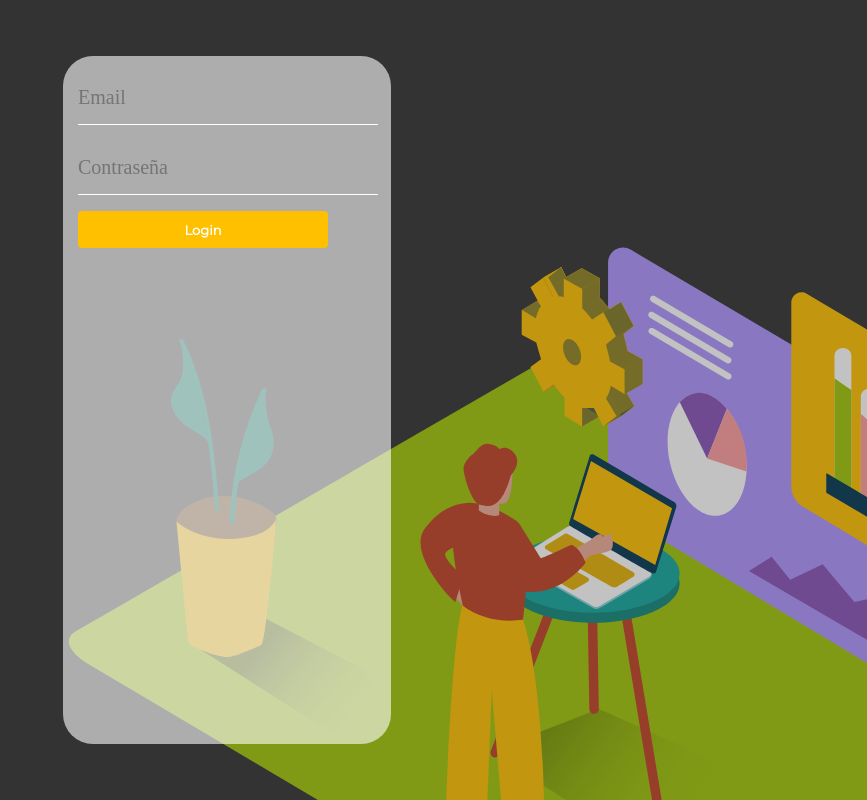
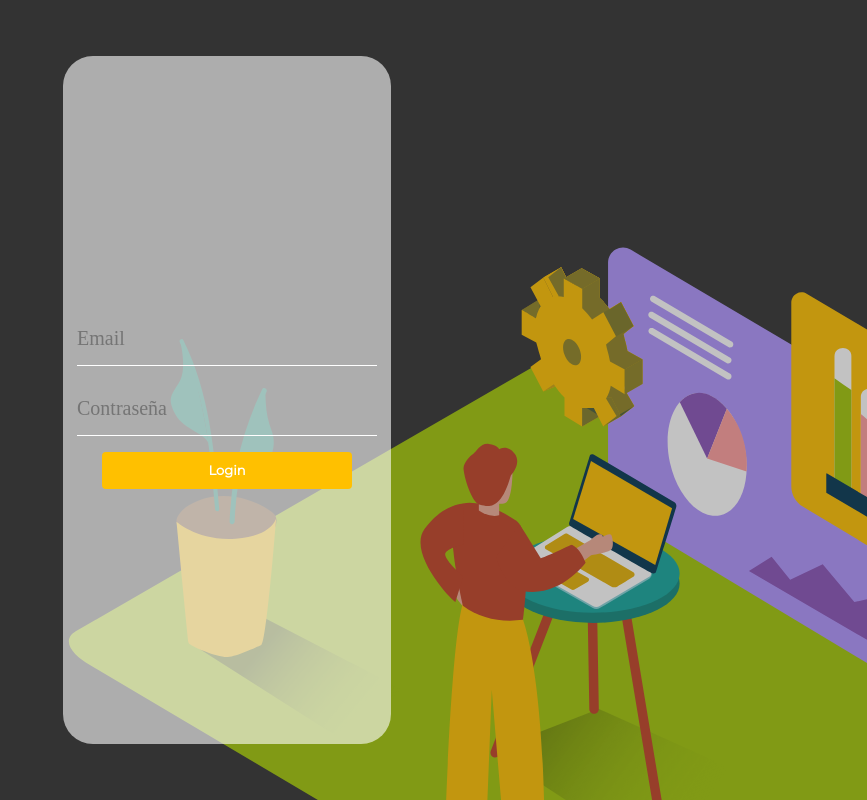
Before and after one commit to famicucci/pi-boilerplate, a Next.js app: page /login in a window 1280 px wide. Shown: the whole page, without its empty margins (413-1280 px from the left). Built offline with nearby package versions, Linux system fonts and the light colour scheme.

Commit message:
Align form items

```diff
--- a/app/login/components/FormLogin/FormLogin.tsx
+++ b/app/login/components/FormLogin/FormLogin.tsx
@@ -6,6 +6,7 @@ import { yupResolver } from '@hookform/resolvers/yup';
 import { loginSchema } from '../../validations';
 import { Login } from '../../models';
 import { Button } from '@/components/Buttons';
+import styles from '../../styles/formLogin.module.css';
 
 export default function FormLogin() {
 	const defaultValues: Login = { email: '', password: '' };
@@ -18,7 +19,7 @@ export default function FormLogin() {
 	const onSubmit = (data: Login) => console.log(data);
 
 	return (
-		<form onSubmit={handleSubmit(onSubmit)}>
+		<form onSubmit={handleSubmit(onSubmit)} className={styles.alignItemsCenter}>
 			<TextField
 				control={control}
 				type="text"
--- a/app/login/styles/container.module.css
+++ b/app/login/styles/container.module.css
@@ -4,4 +4,7 @@
 	padding: 15px;
 	background: rgba(255, 255, 255, 0.6);
 	border-radius: 30px;
+	display: flex;
+	flex-direction: column;
+	justify-content: center;
 }
--- a/app/login/styles/formLogin.module.css
+++ b/app/login/styles/formLogin.module.css
@@ -1,22 +1,6 @@
-.buttonSubmit {
-	width: 376px;
-	height: 56px;
-	border-radius: 6px;
-	border: none;
-	background: #ffc000;
-	color: #fff;
-	font-size: 20px;
-	font-weight: 700;
-	cursor: pointer;
+.alignItemsCenter {
+	display: flex;
+	flex-direction: column;
+	justify-content: center;
+	align-items: center;
 }
-
-.buttonSubmit:hover {
-	transition: all 0.3s ease-in-out;
-	background: #ff8c00;
-}
-
-/* .formInputs {
-	display: grid;
-	grid-template-columns: 1fr;
-	grid-gap: 10px;
-} */
```
